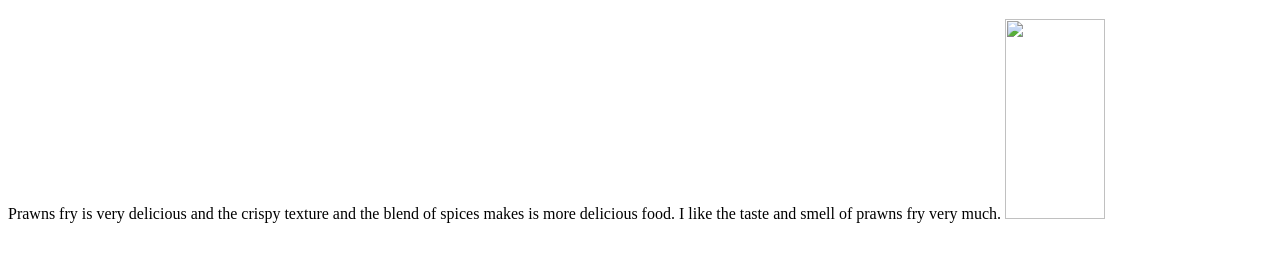
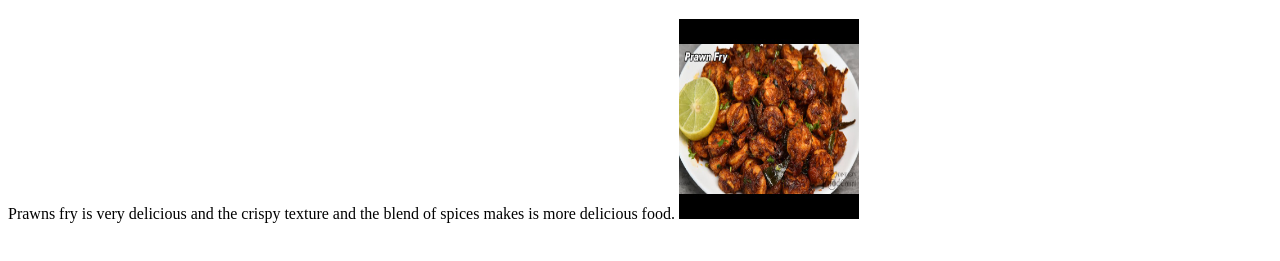
Before and after one commit to 44-563-WebApps-F23/44563-webapps-f23-assignment3-VinayJyothi, a plain HTML site: page mystats.html in a window 1280 px wide. Shown: the part 95-356 px from the top of the page. Drawn offline with Linux system fonts and the light colour scheme.

Commit message:
Updated mystats.html

```diff
--- a/mystats.html
+++ b/mystats.html
@@ -4,7 +4,8 @@
     <body>
         <p> I was born on june of 19th 2001. I was intrested doing multitasking works. Iam a type of person who likes to learn new things and exploring the world. I love listening to music and Dancing.</p>
         <h1> Prawns Fry </h1>
-        <p1> Prawns fry is very delicious and the crispy texture and the blend of spices makes is more delicious food. I like the taste and smell of prawns fry very much.</p1>
-        <img src=\images\prawns.jpg height = "200" width ="100" >
+        <p1> Prawns fry is very delicious and the crispy texture and the blend of spices makes is more delicious food. </p1>
+
+        <img src=prawns.jpg height = "200" width ="180" alt = "a picture of prawns fry">
     </body>
 </html>
```
